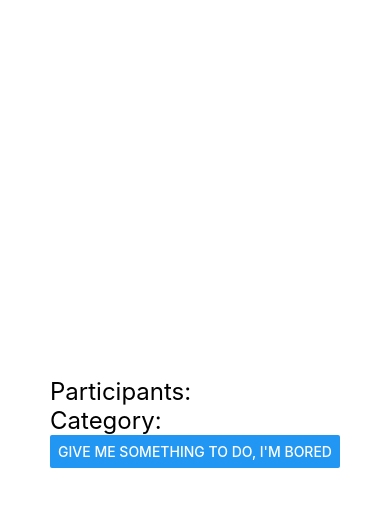
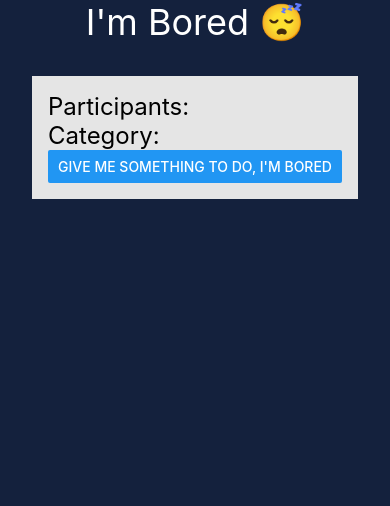
Before and after one commit to jtcaovan/bored, a React Native app: screen / in a window 390 px wide. Shown: the top 506 px of the page. Built offline with nearby package versions, Linux system fonts and the light colour scheme.

Commit message:
Styling updates

```diff
--- a/App.tsx
+++ b/App.tsx
@@ -1,6 +1,7 @@
 import { StatusBar } from 'expo-status-bar';
 import React, { useState } from 'react';
 import { StyleSheet, Button, Text, View, SafeAreaView} from 'react-native';
+import { style } from 'styled-system';
 
 export default function App() {
   const [activity, setActivity] = useState()
@@ -20,16 +21,17 @@ export default function App() {
   return (
     <SafeAreaView style={styles.container}>
       <View>
-        <Text style={{fontSize: 32}}>{activity}</Text>
+        <Text style={styles.header}>I'm Bored 😴</Text>
+        <View style={styles.activityContainer}>
+          <Text style={{fontSize: 28}}>{activity}</Text>
           <Text style={{fontSize: 24}}>Participants: {participants}</Text>
           <Text style={{fontSize: 24}}>Category: {category}</Text>
-          <Button
-            style={{}}
-            title="Give me something to do, I'm bored"
+            <Button            title="Give me something to do, I'm bored"
               onPress={() => {
                 getActivity()
               }}
             />
+        </View>
         </View>
     </SafeAreaView>
   );
@@ -37,12 +39,17 @@ export default function App() {
 
 const styles = StyleSheet.create({
   container: {
-    flex: 1,
-    backgroundColor: '#fff',
-    alignItems: 'center',
-    justifyContent: 'center',
+    flex:1,
+    backgroundColor: "#14213d",
   },
-  items: {
-    fontSize:20,
+  header: {
+    textAlign: 'center',
+    fontSize: 36,
+    color: "#ffffff"
+  },
+  activityContainer: {
+    backgroundColor: "#e5e5e5",
+    margin: 32,
+    padding: 16,
   }
 });
--- a/package.json
+++ b/package.json
@@ -16,9 +16,7 @@
     "react-native": "https://github.com/expo/react-native/archive/sdk-42.0.0.tar.gz",
     "react-native-web": "~0.13.12",
     "styled-components": "^5.3.1",
-    "styled-system": "^5.1.5",
-    "react-native-svg": "12.1.1",
-    "react-native-safe-area-context": "3.2.0"
+    "styled-system": "^5.1.5"
   },
   "devDependencies": {
     "@babel/core": "^7.9.0",
```
Also changed, not shown: 1 other file (tests, documents, lock files or other folders). Lines whose indentation alone changed are shown as unchanged.
